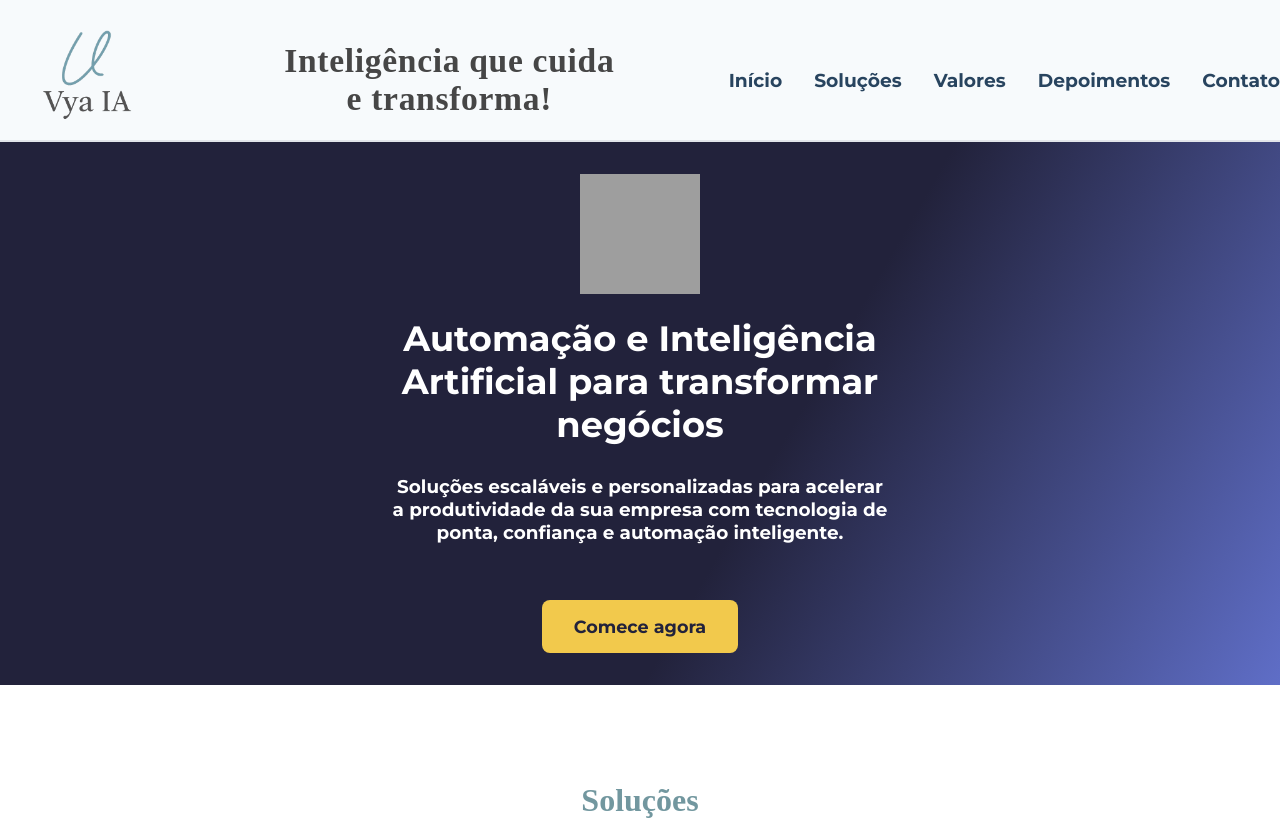
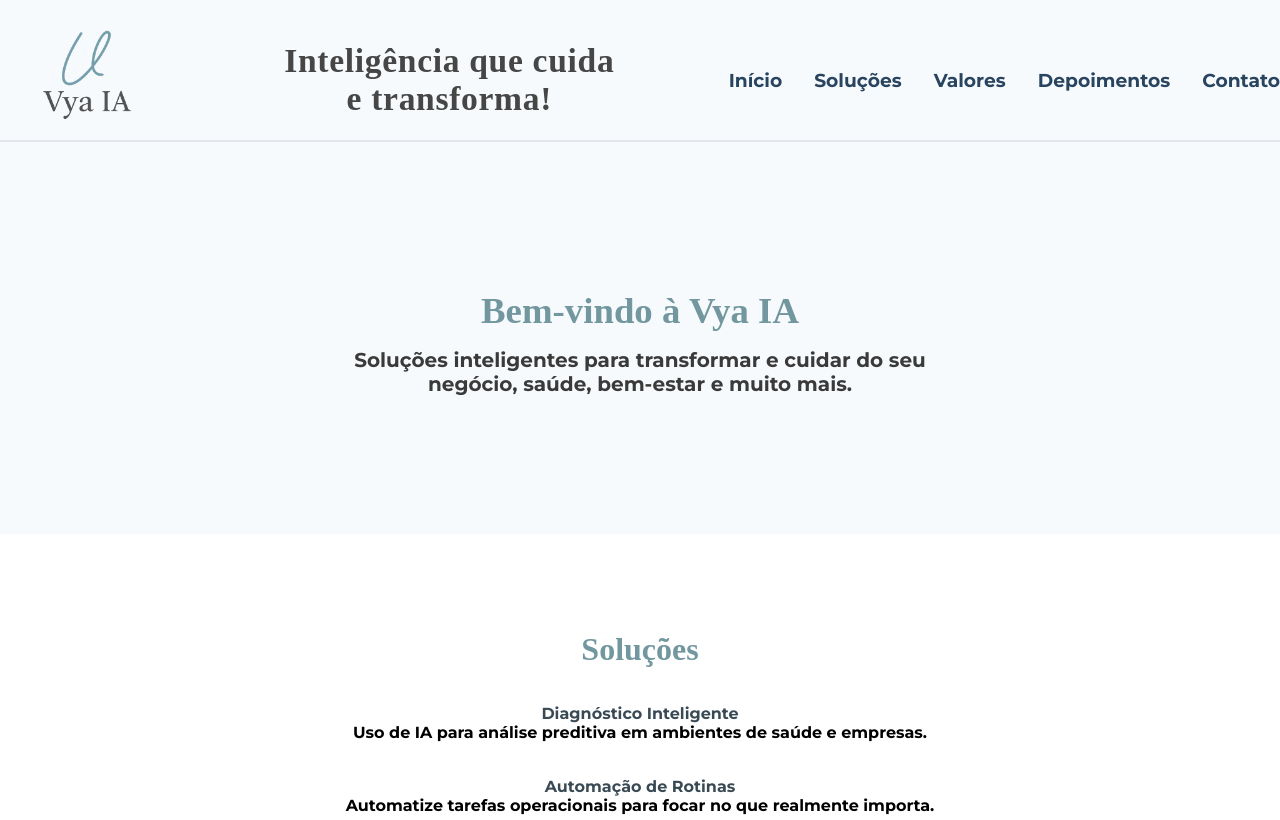
Before and after one commit to LindebergSabreu/vyaia, a Next.js app: page / in a window 1280 px wide. Shown: the top 820 px of the page. Built offline with nearby package versions, Linux system fonts and the light colour scheme; grey boxes are pictures that could not be loaded.

Commit message:
Update Hero.tsx

```diff
--- a/app/components/Hero.tsx
+++ b/app/components/Hero.tsx
@@ -1,63 +1,35 @@
-// app/components/Hero.tsx
-
-import Image from 'next/image'
-import logo from '/public/logo.jpg' // ajuste para o caminho real do seu logo
-
 export default function Hero() {
   return (
-    <section className="hero-section">
-      <div className="container">
-        <Image src={logo} alt="VYA IA Logo" width={120} height={120} priority />
-        <h1>Automação e Inteligência Artificial para transformar negócios</h1>
-        <p>
-          Soluções escaláveis e personalizadas para acelerar a produtividade da sua empresa com tecnologia de ponta, confiança e automação inteligente.
-        </p>
-        <a href="#contato" className="cta-btn">
-          Comece agora
-        </a>
-      </div>
-      {/* Decoração opcional para reforço do branding */}
-      <style jsx>{`
-        .hero-section {
-          display: flex;
-          align-items: center;
-          justify-content: center;
-          min-height: 60vh;
-          background: linear-gradient(120deg, #22223b 60%, #5f6ec7 100%);
-          text-align: center;
-          color: #fff;
-        }
-        .container {
-          padding: 2rem;
-          max-width: 500px;
-          margin: auto;
-        }
-        .cta-btn {
-          display: inline-block;
-          background: #f2c94c;
-          color: #22223b;
-          font-weight: bold;
-          border-radius: 8px;
-          padding: 1rem 2rem;
-          margin-top: 2rem;
-          font-size: 1.1rem;
-          text-decoration: none;
-          transition: background 0.2s;
-        }
-        .cta-btn:hover {
-          background: #fcb900;
-        }
-        h1 {
-          font-size: 2.2rem;
-          margin-top: 1.2rem;
-        }
-        p {
-          font-size: 1.15rem;
-          margin-top: 1rem;
-          margin-bottom: 1.5rem;
-        }
-      `}
-      </style>
+    <section id="topo" style={{
+      width: "100%",
+      minHeight: "320px",
+      display: "flex",
+      flexDirection: "column",
+      alignItems: "center",
+      justifyContent: "center",
+      background: "#f7fafc",
+      padding: "40px 0 32px 0"
+    }}>
+      <h2 style={{
+        fontFamily: "'Playfair Display', serif",
+        fontWeight: 700,
+        fontSize: "2.3rem",
+        color: "#72979F",
+        marginBottom: "16px",
+        marginTop: 0,
+        textAlign: "center"
+      }}>
+        Bem-vindo à Vya IA
+      </h2>
+      <p style={{
+        maxWidth: "600px",
+        color: "#3a3a3a",
+        fontSize: "1.25rem",
+        textAlign: "center",
+        margin: 0
+      }}>
+        Soluções inteligentes para transformar e cuidar do seu negócio, saúde, bem-estar e muito mais.
+      </p>
     </section>
   );
 }
```
